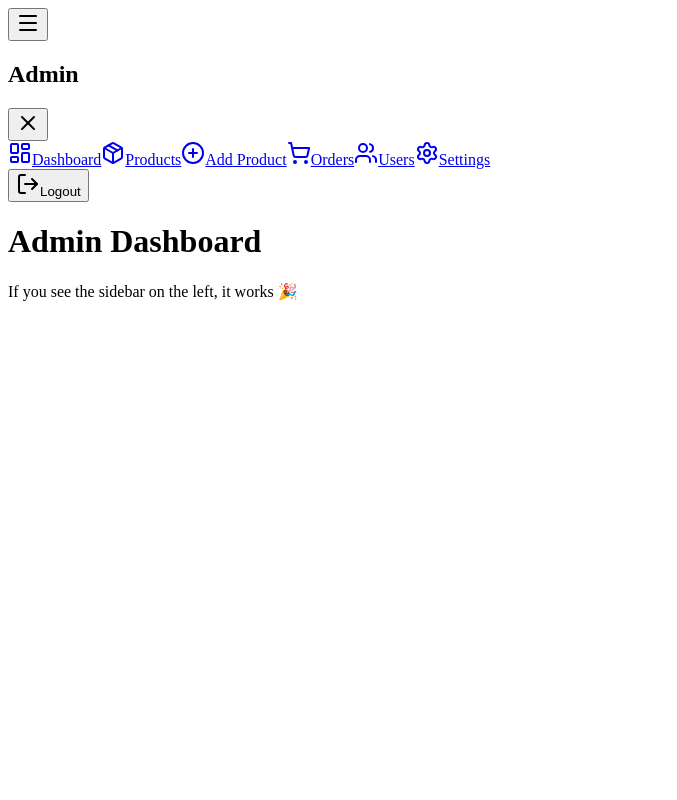
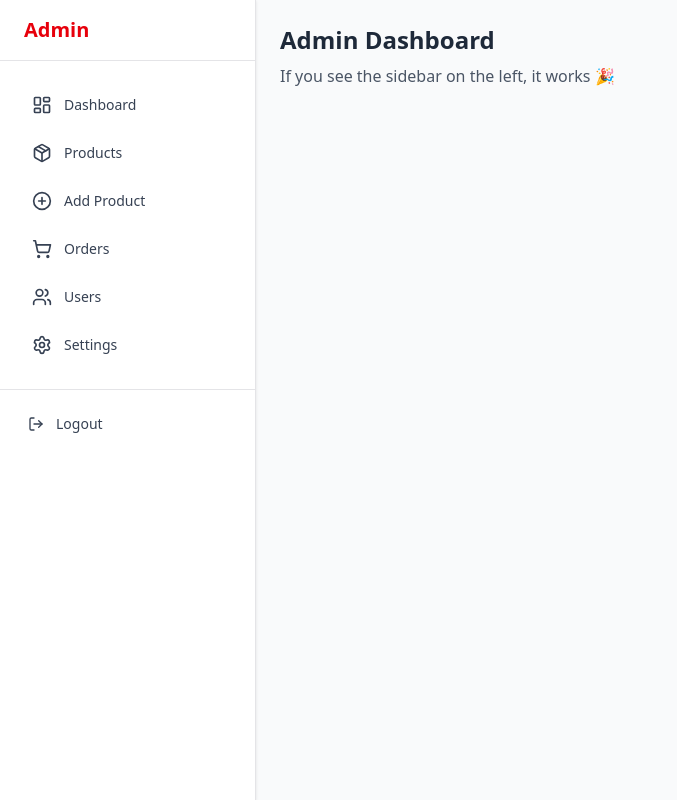
Before and after one commit to suwasghale/gadget_hub, a Next.js app: page /admin in a window 1280 px wide. Shown: the whole page, without its empty margins (0-677 px from the left). Built offline with nearby package versions, Linux system fonts and the light colour scheme.

Commit message:
layout and global css in app

```diff
--- /dev/null
+++ b/src/app/globals.css
@@ -0,0 +1,122 @@
+@import "tailwindcss";
+@import "tw-animate-css";
+
+@custom-variant dark (&:is(.dark *));
+
+@theme inline {
+  --color-background: var(--background);
+  --color-foreground: var(--foreground);
+  --font-sans: var(--font-geist-sans);
+  --font-mono: var(--font-geist-mono);
+  --color-sidebar-ring: var(--sidebar-ring);
+  --color-sidebar-border: var(--sidebar-border);
+  --color-sidebar-accent-foreground: var(--sidebar-accent-foreground);
+  --color-sidebar-accent: var(--sidebar-accent);
+  --color-sidebar-primary-foreground: var(--sidebar-primary-foreground);
+  --color-sidebar-primary: var(--sidebar-primary);
+  --color-sidebar-foreground: var(--sidebar-foreground);
+  --color-sidebar: var(--sidebar);
+  --color-chart-5: var(--chart-5);
+  --color-chart-4: var(--chart-4);
+  --color-chart-3: var(--chart-3);
+  --color-chart-2: var(--chart-2);
+  --color-chart-1: var(--chart-1);
+  --color-ring: var(--ring);
+  --color-input: var(--input);
+  --color-border: var(--border);
+  --color-destructive: var(--destructive);
+  --color-accent-foreground: var(--accent-foreground);
+  --color-accent: var(--accent);
+  --color-muted-foreground: var(--muted-foreground);
+  --color-muted: var(--muted);
+  --color-secondary-foreground: var(--secondary-foreground);
+  --color-secondary: var(--secondary);
+  --color-primary-foreground: var(--primary-foreground);
+  --color-primary: var(--primary);
+  --color-popover-foreground: var(--popover-foreground);
+  --color-popover: var(--popover);
+  --color-card-foreground: var(--card-foreground);
+  --color-card: var(--card);
+  --radius-sm: calc(var(--radius) - 4px);
+  --radius-md: calc(var(--radius) - 2px);
+  --radius-lg: var(--radius);
+  --radius-xl: calc(var(--radius) + 4px);
+}
+
+:root {
+  --radius: 0.625rem;
+  --background: oklch(1 0 0);
+  --foreground: oklch(0.141 0.005 285.823);
+  --card: oklch(1 0 0);
+  --card-foreground: oklch(0.141 0.005 285.823);
+  --popover: oklch(1 0 0);
+  --popover-foreground: oklch(0.141 0.005 285.823);
+  --primary: oklch(0.21 0.006 285.885);
+  --primary-foreground: oklch(0.985 0 0);
+  --secondary: oklch(0.967 0.001 286.375);
+  --secondary-foreground: oklch(0.21 0.006 285.885);
+  --muted: oklch(0.967 0.001 286.375);
+  --muted-foreground: oklch(0.552 0.016 285.938);
+  --accent: oklch(0.967 0.001 286.375);
+  --accent-foreground: oklch(0.21 0.006 285.885);
+  --destructive: oklch(0.577 0.245 27.325);
+  --border: oklch(0.92 0.004 286.32);
+  --input: oklch(0.92 0.004 286.32);
+  --ring: oklch(0.705 0.015 286.067);
+  --chart-1: oklch(0.646 0.222 41.116);
+  --chart-2: oklch(0.6 0.118 184.704);
+  --chart-3: oklch(0.398 0.07 227.392);
+  --chart-4: oklch(0.828 0.189 84.429);
+  --chart-5: oklch(0.769 0.188 70.08);
+  --sidebar: oklch(0.985 0 0);
+  --sidebar-foreground: oklch(0.141 0.005 285.823);
+  --sidebar-primary: oklch(0.21 0.006 285.885);
+  --sidebar-primary-foreground: oklch(0.985 0 0);
+  --sidebar-accent: oklch(0.967 0.001 286.375);
+  --sidebar-accent-foreground: oklch(0.21 0.006 285.885);
+  --sidebar-border: oklch(0.92 0.004 286.32);
+  --sidebar-ring: oklch(0.705 0.015 286.067);
+}
+
+.dark {
+  --background: oklch(0.141 0.005 285.823);
+  --foreground: oklch(0.985 0 0);
+  --card: oklch(0.21 0.006 285.885);
+  --card-foreground: oklch(0.985 0 0);
+  --popover: oklch(0.21 0.006 285.885);
+  --popover-foreground: oklch(0.985 0 0);
+  --primary: oklch(0.92 0.004 286.32);
+  --primary-foreground: oklch(0.21 0.006 285.885);
+  --secondary: oklch(0.274 0.006 286.033);
+  --secondary-foreground: oklch(0.985 0 0);
+  --muted: oklch(0.274 0.006 286.033);
+  --muted-foreground: oklch(0.705 0.015 286.067);
+  --accent: oklch(0.274 0.006 286.033);
+  --accent-foreground: oklch(0.985 0 0);
+  --destructive: oklch(0.704 0.191 22.216);
+  --border: oklch(1 0 0 / 10%);
+  --input: oklch(1 0 0 / 15%);
+  --ring: oklch(0.552 0.016 285.938);
+  --chart-1: oklch(0.488 0.243 264.376);
+  --chart-2: oklch(0.696 0.17 162.48);
+  --chart-3: oklch(0.769 0.188 70.08);
+  --chart-4: oklch(0.627 0.265 303.9);
+  --chart-5: oklch(0.645 0.246 16.439);
+  --sidebar: oklch(0.21 0.006 285.885);
+  --sidebar-foreground: oklch(0.985 0 0);
+  --sidebar-primary: oklch(0.488 0.243 264.376);
+  --sidebar-primary-foreground: oklch(0.985 0 0);
+  --sidebar-accent: oklch(0.274 0.006 286.033);
+  --sidebar-accent-foreground: oklch(0.985 0 0);
+  --sidebar-border: oklch(1 0 0 / 10%);
+  --sidebar-ring: oklch(0.552 0.016 285.938);
+}
+
+@layer base {
+  * {
+    @apply border-border outline-ring/50;
+  }
+  body {
+    @apply bg-background text-foreground;
+  }
+}
--- /dev/null
+++ b/src/app/layout.tsx
@@ -0,0 +1,15 @@
+import type { Metadata } from "next"
+import "./globals.css"
+
+export const metadata: Metadata = {
+  title: "Gadget Hub",
+  description: "Modern ecommerce platform",
+}
+
+export default function RootLayout({ children }: { children: React.ReactNode }) {
+  return (
+    <html lang="en">
+      <body className="antialiased">{children}</body>
+    </html>
+  )
+}
```
